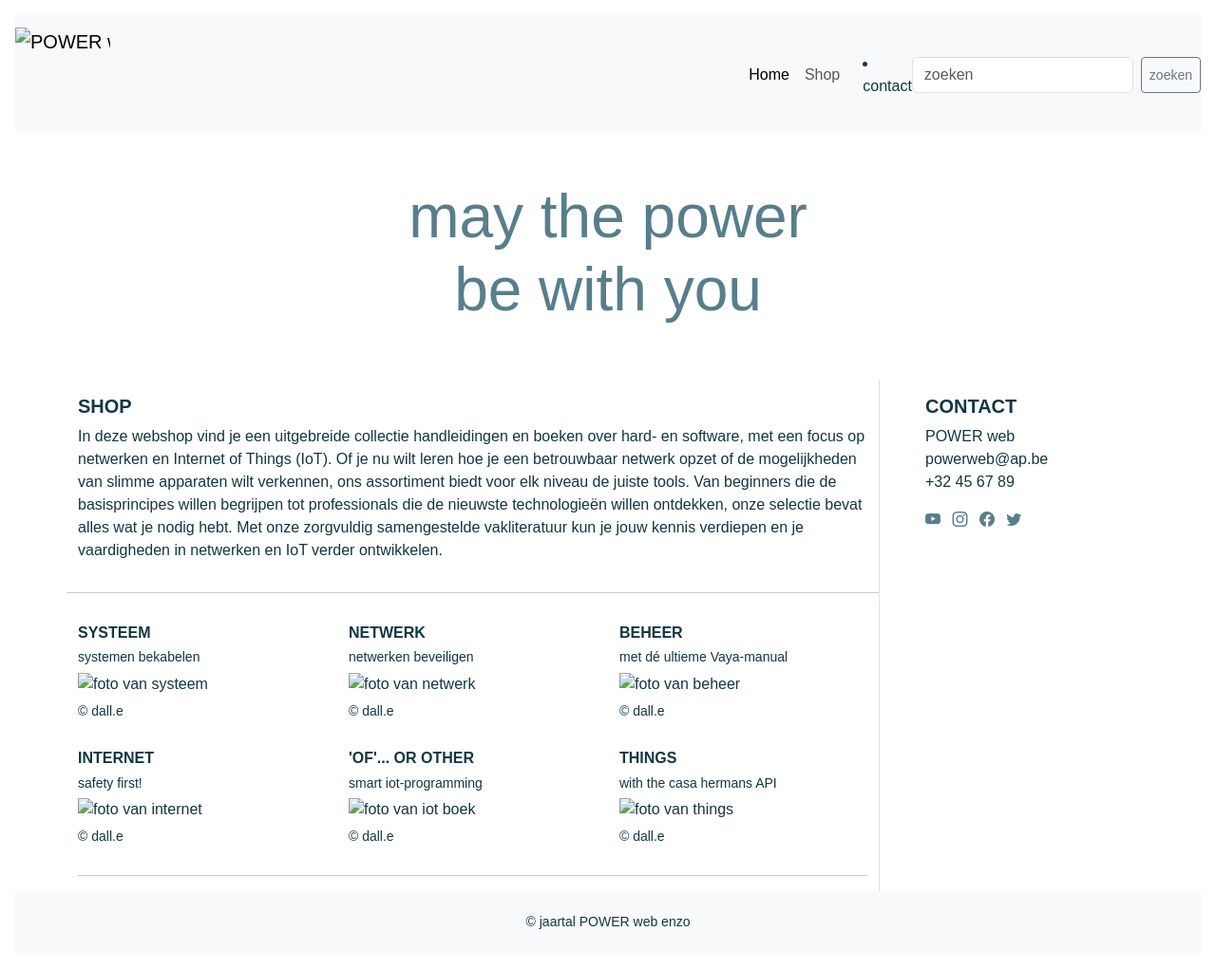
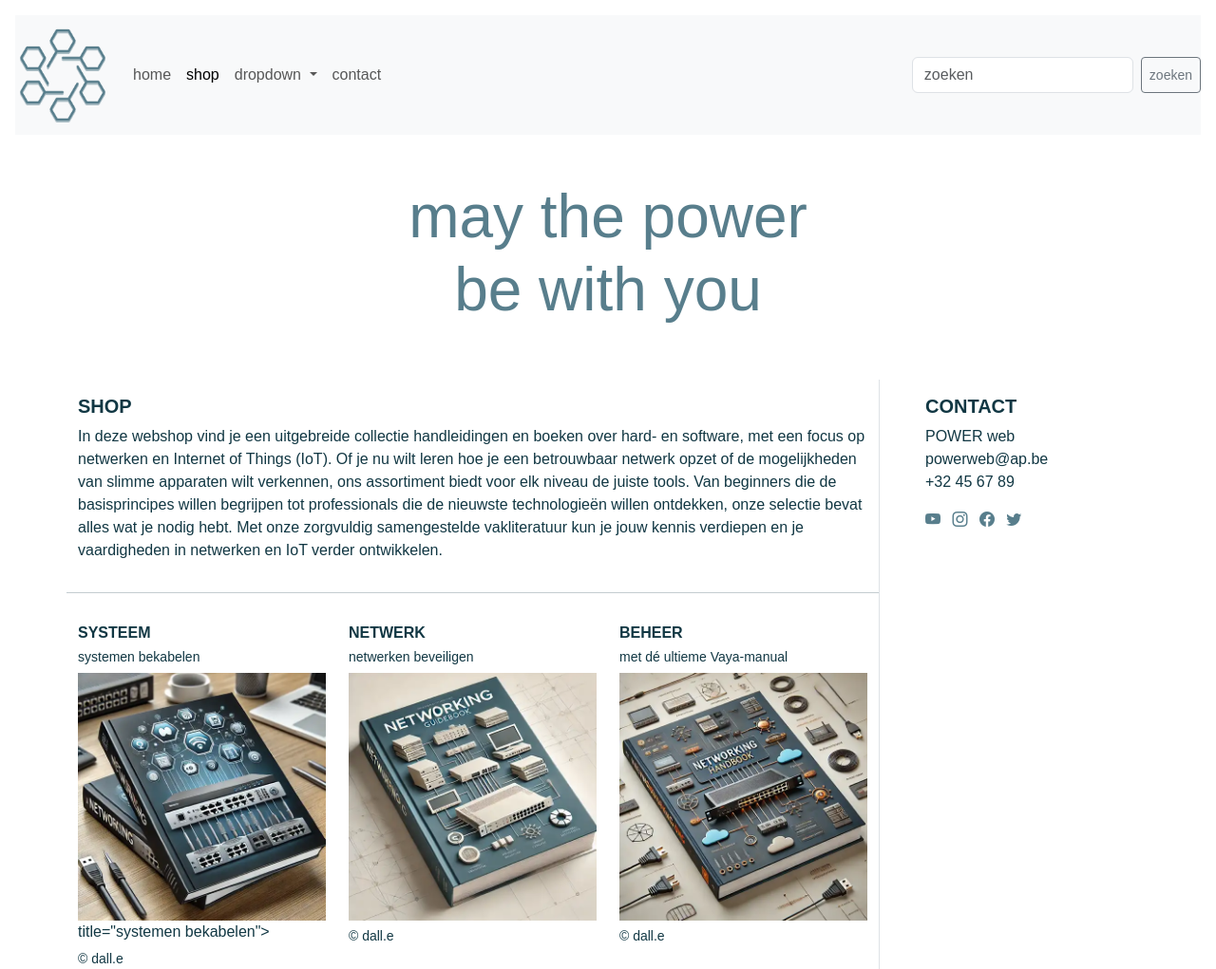
Before and after one commit to llerk1804-stack/Portfolio12, a plain HTML site: page index.html in a window 1280 px wide. Shown: the top 1021 px of the page at 95% size. Drawn offline with nearby package versions, Linux system fonts and the light colour scheme.

Commit message:
Update index.html

```diff
--- a/index.html
+++ b/index.html
@@ -4,7 +4,7 @@
 <head>
   <meta charset="UTF-8">
   <meta name="viewport" content="width=device-width, initial-scale=1.0">
-  <title>Home</title>
+  <title>shop</title>
   <!-- resetten van browsers -->
   <link rel="stylesheet" href="css/reset.css">
   <!-- Bootstrap CSS -->
@@ -22,27 +22,30 @@
 
 <body class="p-3 m-0 border-0 bd-example">
   <nav class="navbar navbar-expand-md bg-light container-fluid">
-    <a class="navbar-brand" href="#"><img src="assets/images/logo.png" alt="POWER web" width="100" height="100">
+    <a class="navbar-brand" href="#"><img src="/logo.png" alt="POWER web" width="100" height="100">
     </a>
     <button class="navbar-toggler" type="button" data-bs-toggle="collapse" data-bs-target="#navbarSupportedContent"
       aria-controls="navbarSupportedContent" aria-expanded="false" aria-label="Toggle navigation">
       <span class="navbar-toggler-icon"></span>
     </button>
     <div class="collapse navbar-collapse" id="navbarSupportedContent">
-<ul class="navbar-nav ms-auto mb-2 mb-lg-0">
-  <li class="nav-item">
-    <a class="nav-link active" href="index.html">Home</a>
-  </li>
-  <li class="nav-item">
-    <a class="nav-link" href="shop.html">Shop</a>
-  </li>
-  <li class="nav-item">
-    <a class="nav-link" href="contact.html"></a>
-    </li>
-      </ul>
+      <ul class="navbar-nav me-auto mb-2 mb-lg-0">
+        <li class="nav-item">
+          <a class="nav-link" href="shop.html">home</a>
         </li>
-    </ul>
-          </li>
+        <li class="nav-item">
+          <a class="nav-link active" aria-current="page" href=" #">shop</a>
+        </li>
+        <li class="nav-item dropdown">
+          <a class="nav-link dropdown-toggle" href="#" role="button" data-bs-toggle="dropdown" aria-expanded="false">
+            dropdown
+          </a>
+          <ul class="dropdown-menu">
+            <li><a class="dropdown-item" href="#">subpagina 1</a></li>
+            <li><a class="dropdown-item" href="#">subpagina 2</a></li>
+            <li><a class="dropdown-item" href="#">subpagina 3</a></li>
+          </ul>
+        </li>
         <li class="nav-item">
           <a class="nav-link" href="shop.html">contact</a>
         </li>
@@ -79,7 +82,7 @@
             <p class="h6 small">systemen bekabelen</p>
             <a href="#" rel="noopener">
               <figure>
-                <img src="assets/images/boek-snb-1.webp" class="img-fluid" alt="foto van systeem"
+                <img src="boek-snb-1.webp" class="img-fluid" alt="foto van systeemm">
                   title="systemen bekabelen">
                 <figcaption class="h6 small mt-2">&copy; dall.e</figcaption>
               </figure>
@@ -89,7 +92,7 @@
             <h2 class="text-uppercase fs-6 fw-bolder pt-3">netwerk</h2>
             <p class="h6 small">netwerken beveiligen</p>
             <a href="#" rel="noopener">
-              <figure><img src="assets/images/boek-snb-2.webp" class="img-fluid" alt="foto van netwerk"
+              <figure><img src="boek-snb-2.webp" class="img-fluid" alt="foto van netwerk"
                   title="netwerken beveiligen">
                 <figcaption class="h6 small mt-2">&copy; dall.e</figcaption>
               </figure>
@@ -99,7 +102,7 @@
             <h2 class="text-uppercase fs-6 fw-bolder pt-3">beheer</h2>
             <p class="h6 small">met dé ultieme Vaya-manual</p>
             <a href="#" rel="noopener">
-              <figure><img src="assets/images/boek-snb-3.webp" class="img-fluid" alt="foto van beheer"
+              <figure><img src="boek-snb-3.webp" class="img-fluid" alt="foto van beheer"
                   title="dé ultieme Vaya-manual">
                 <figcaption class="h6 small mt-2">&copy; dall.e</figcaption>
               </figure>
@@ -109,7 +112,7 @@
             <h2 class="text-uppercase fs-6 fw-bolder pt-3">internet</h2>
             <p class="h6 small">safety first!</p>
             <a href="#" rel="noopener">
-              <figure><img src="assets/images/boek-iot-1.webp" class="img-fluid" alt="foto van internet"
+              <figure><img src="boek-iot-1.webp" class="img-fluid" alt="foto van internet"
                   title="safety first!">
                 <figcaption class="h6 small mt-2">&copy; dall.e</figcaption>
               </figure>
@@ -119,7 +122,7 @@
             <h2 class="text-uppercase fs-6 fw-bolder pt-3">'of'... or other</h2>
             <p class="h6 small">smart iot-programming</p>
             <a href="#" rel="noopener">
-              <figure><img src="assets/images/boek-iot-2.webp" class="img-fluid" alt="foto van iot boek"
+              <figure><img src="boek-iot-2.webp" class="img-fluid" alt="foto van iot boek"
                   title="smart iot-programming">
                 <figcaption class="h6 small mt-2">&copy; dall.e</figcaption>
               </figure>
@@ -129,7 +132,7 @@
             <h2 class="text-uppercase fs-6 fw-bolder pt-3">things</h2>
             <p class="h6 small">with the casa hermans API</p>
             <a href="#" rel="noopener">
-              <figure><img src="assets/images/boek-iot-3.webp" class="img-fluid" alt="foto van things"
+              <figure><img src="boek-iot-3.webp" class="img-fluid" alt="foto van things"
                   title="the casa hermans API">
                 <figcaption class="h6 small mt-2">&copy; dall.e</figcaption>
               </figure>
@@ -173,4 +176,5 @@
   <footer class="container-fluid bg-light text-center h6 small p-4">&copy; jaartal POWER web enzo</footer>
 </body>
 
+
 </html>
```
